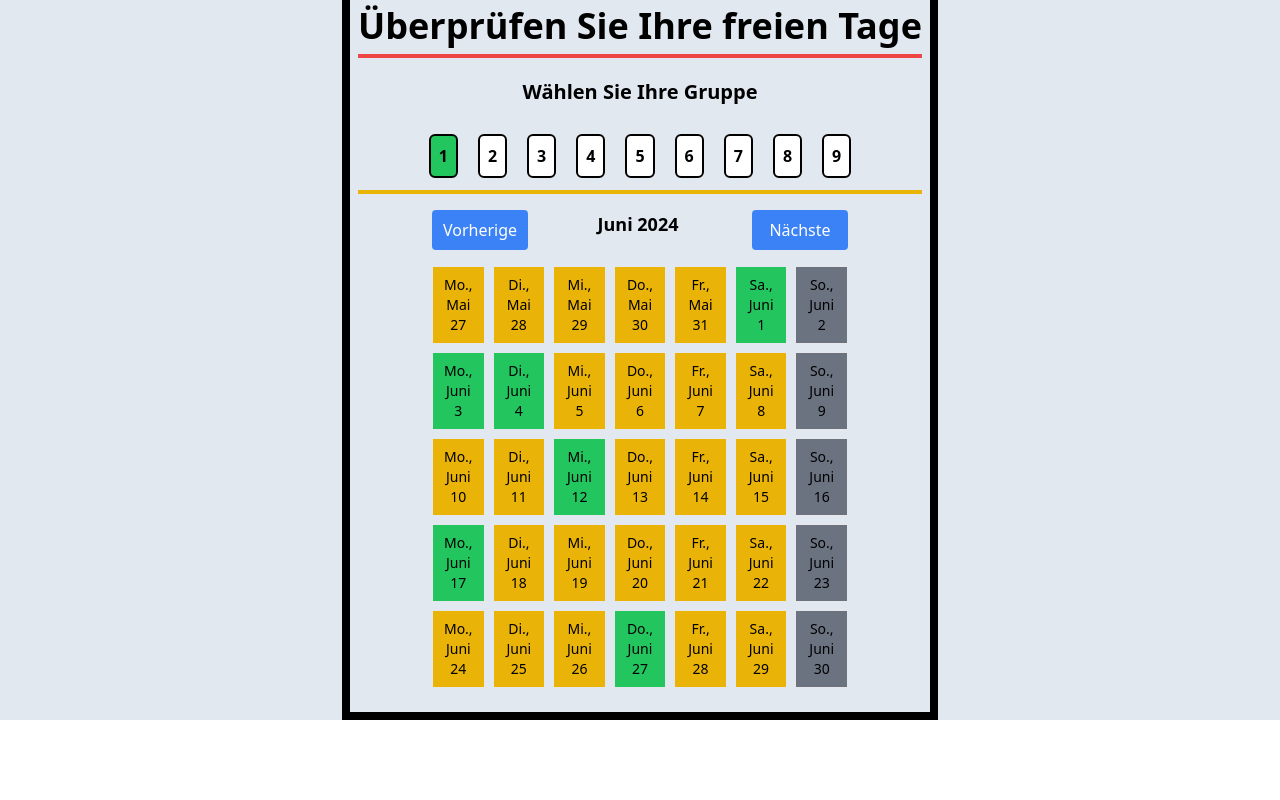
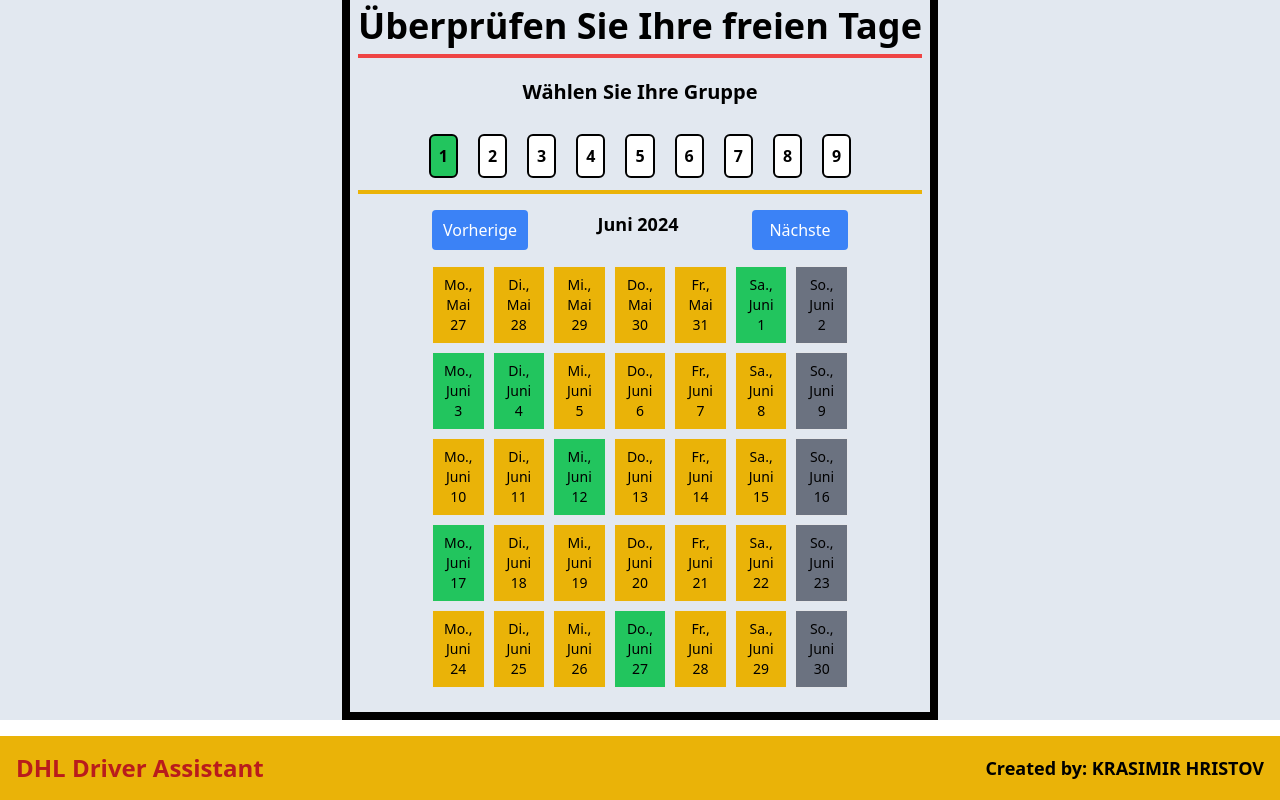
Before and after one commit to Krasimir-Hristov/DHL_Driver_Assistant, a React (Vite) app in the folder frontend/: page / in a window 1280 px wide. Shown: the part 442-1242 px from the top of the page. Before the commit the page ends 1162 px from the top, so only its background shows below. Built offline with nearby package versions, Linux system fonts and the light colour scheme.

Commit message:
create and add a footer to do app

```diff
--- a/frontend/src/App.tsx
+++ b/frontend/src/App.tsx
@@ -1,18 +1,23 @@
+import React from 'react';
 import { Route, BrowserRouter as Router, Routes } from 'react-router-dom';
 import { I18nextProvider } from 'react-i18next';
-import i18n from './i18n'; // updated import statement
+import i18n from './i18n';
 import Navbar from './components/Navbar';
 import Home from './pages/Home';
+import Footer from './components/Footer';
 
-const App = () => {
+const App: React.FC = () => {
   return (
     <I18nextProvider i18n={i18n}>
       <Router>
-        <Navbar />
-        <div className='pt-32 md:pt-28'>
-          <Routes>
-            <Route path='/' element={<Home />} />
-          </Routes>
+        <div className='flex flex-col min-h-screen'>
+          <Navbar />
+          <main className='flex-grow pt-32 md:pt-28 mb-4'>
+            <Routes>
+              <Route path='/' element={<Home />} />
+            </Routes>
+          </main>
+          <Footer />
         </div>
       </Router>
     </I18nextProvider>
--- /dev/null
+++ b/frontend/src/components/Footer.tsx
@@ -0,0 +1,22 @@
+import React from 'react';
+import { Link } from 'react-router-dom';
+
+const Footer: React.FC = () => {
+  return (
+    <footer className='bg-yellow-500 p-4'>
+      <div className='container mx-auto flex flex-col md:flex-row justify-between items-center text-center md:text-left'>
+        <Link to='/' className='text-red-700 text-2xl font-bold'>
+          <div className='flex gap-2 items-center'>
+            <p>DHL Driver Assistant</p>
+            {/* <p className='text-black font-extrabold'>{t('indicator')}</p> */}
+          </div>
+        </Link>
+        <p className='text-black font-bold text-lg mt-2 md:mt-0'>
+          Created by: KRASIMIR HRISTOV
+        </p>
+      </div>
+    </footer>
+  );
+};
+
+export default Footer;
```
